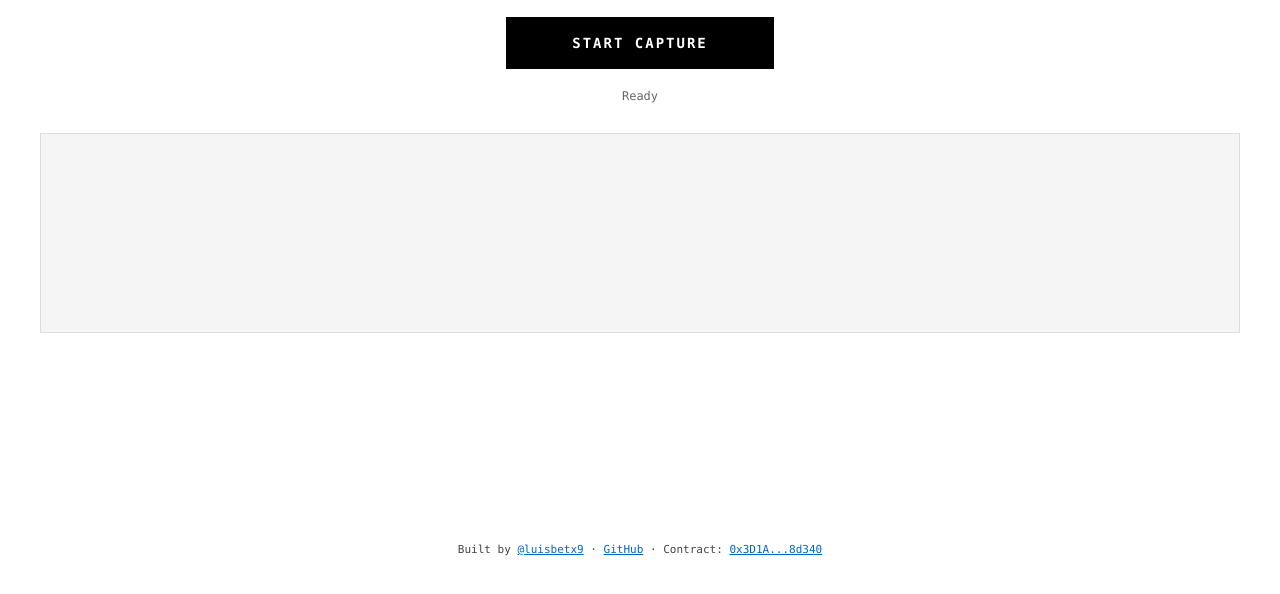
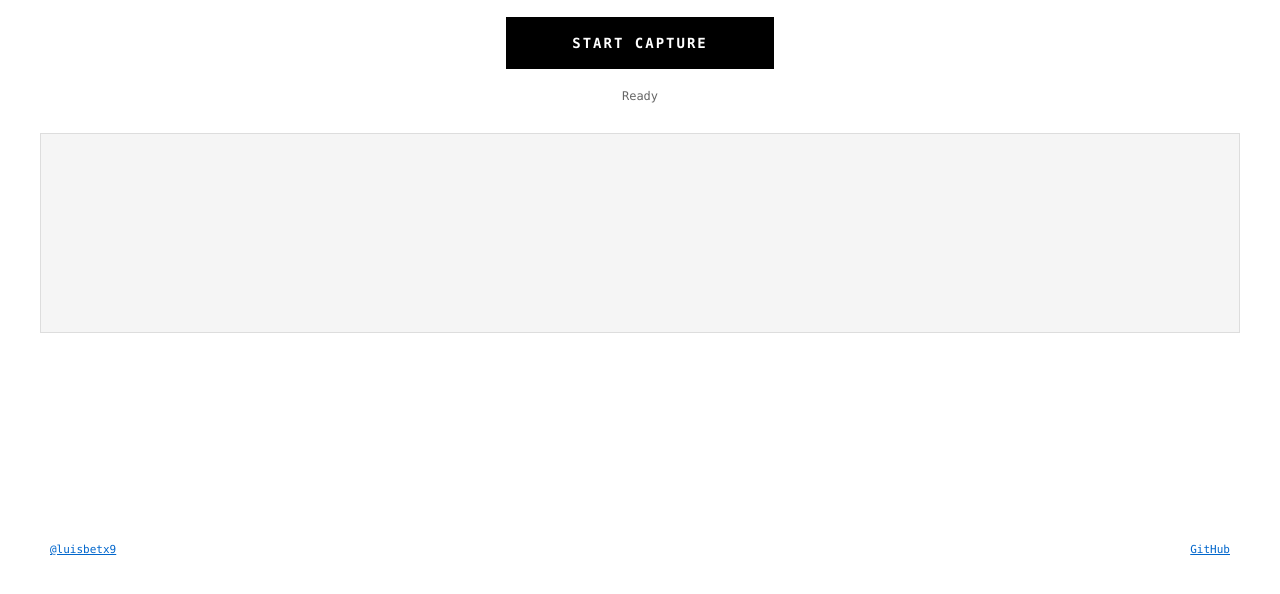
Before and after one commit to Luis-Cwk/Agente-Soma, a plain HTML site: page index.html in a window 1280 px wide. Shown: the part 204-798 px from the top of the page. Drawn offline with Linux system fonts and the light colour scheme.

Commit message:
Simplify footer: Twitter left, GitHub right

```diff
--- a/index.html
+++ b/index.html
@@ -279,10 +279,9 @@
         <div class="result-data" id="resultData"></div>
     </div>
 
-    <div class="footer">
-    Built by <a href="https://twitter.com/luisbetx9" target="_blank" style="color:#0066cc;">@luisbetx9</a> ·
-    <a href="https://github.com/Luis-Cwk/Agente-Soma" target="_blank" style="color:#0066cc;">GitHub</a> ·
-    Contract: <a href="https://basescan.org/address/0x3D1A31542D49b1759FBD1861991D1D6742C8d340" target="_blank" style="color:#0066cc;">0x3D1A...8d340</a>
+    <div class="footer" style="display:flex;justify-content:space-between;padding:0 10px;">
+    <a href="https://twitter.com/luisbetx9" target="_blank" style="color:#0066cc;">@luisbetx9</a>
+    <a href="https://github.com/Luis-Cwk/Agente-Soma" target="_blank" style="color:#0066cc;">GitHub</a>
 </div>
 </div>
 
```
